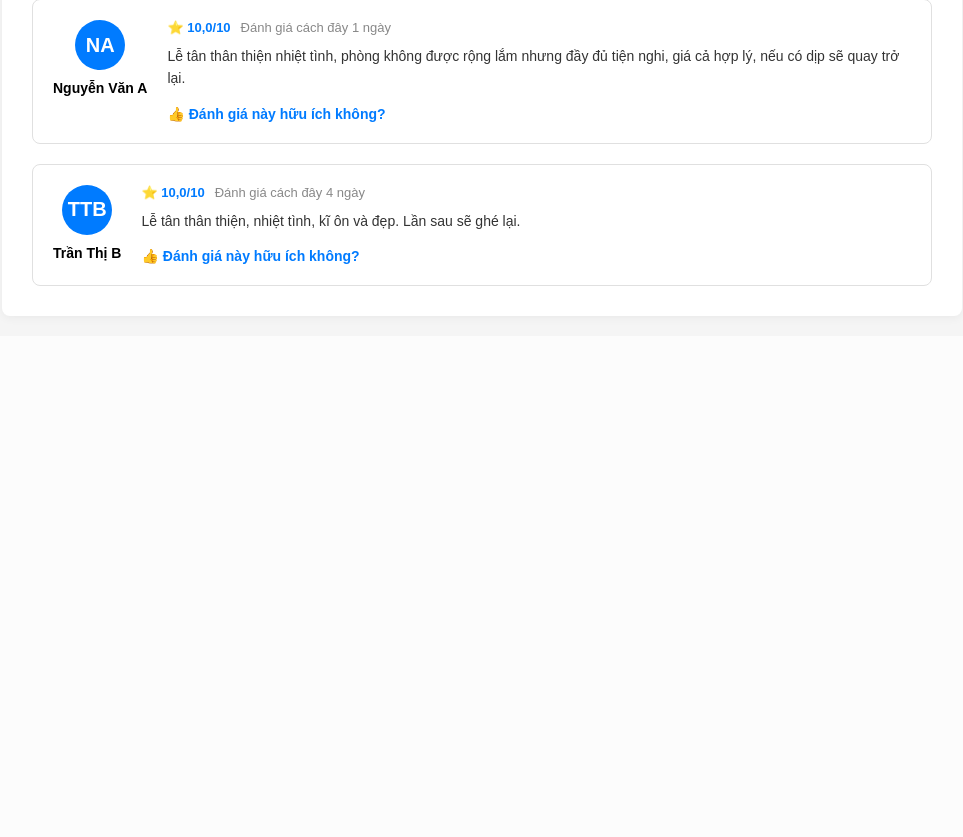
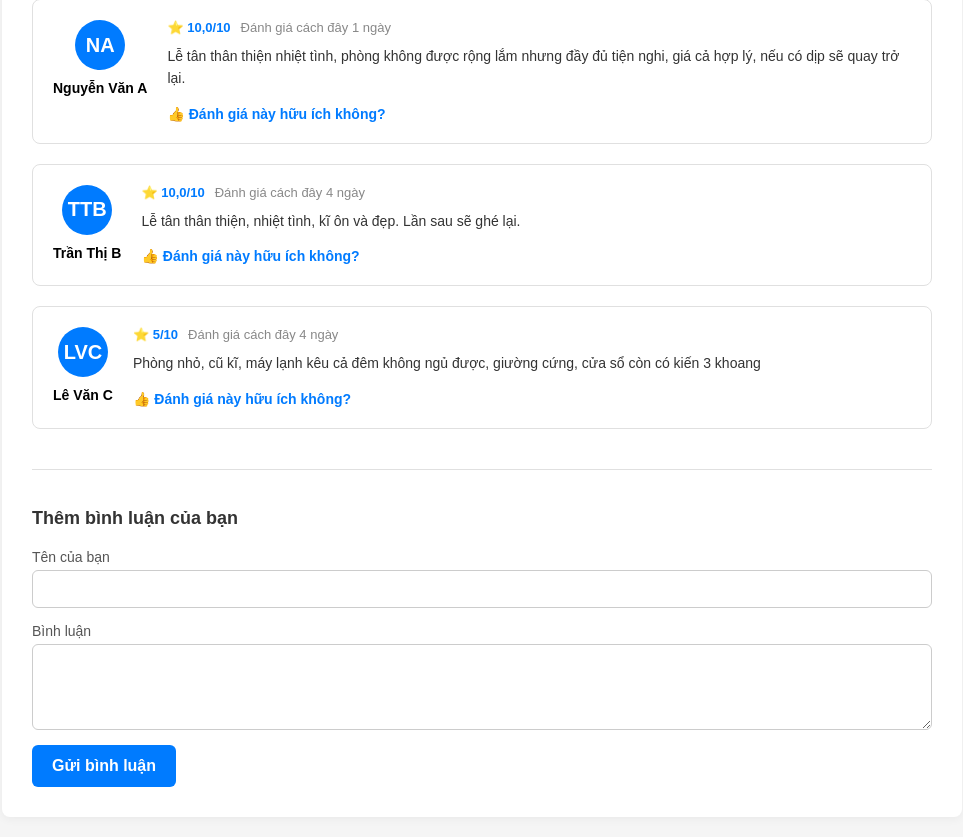
Before and after one commit to XuanSang14012004/BookingHomstay, a PHP site: page /reviews.html in a window 1280 px wide. Shown: the part 518-1355 px from the top of the page, without its empty margins (158-1121 px from the left). Before the commit the page ends 836 px from the top, so only its background shows below. Run offline with PHP 8.4, Linux system fonts and the light colour scheme.

Commit message:
danh gia

```diff
--- a/reviews/reviews.html
+++ b/reviews/reviews.html
@@ -123,6 +123,38 @@
                     </div>
                 </div>
             </div>
+
+            <div class="review-item">
+                <div class="user-info">
+                    <div class="avatar">LVC</div>
+                    <div class="name">Lê Văn C</div>
+                </div>
+                <div class="review-content">
+                    <div class="rating-and-time">
+                        <span class="score">⭐ 5/10</span>
+                        <span class="time">Đánh giá cách đây 4 ngày</span>
+                    </div>
+                    <p class="comment">Phòng nhỏ, cũ kĩ, máy lạnh kêu cả đêm không ngủ được, giường cứng, cửa sổ còn có kiến 3 khoang</p>
+                    <div class="helpful-button">
+                        <button>👍 Đánh giá này hữu ích không?</button>
+                    </div>
+                </div>
+            </div>
+
+            <div class="add-comment-section">
+                <h3 class="add-comment-title">Thêm bình luận của bạn</h3>
+                <form id="comment-form" class="comment-form">
+                    <div class="form-group">
+                        <label for="comment-name">Tên của bạn</label>
+                        <input type="text" id="comment-name" name="name" required>
+                    </div>
+                    <div class="form-group">
+                        <label for="comment-text">Bình luận</label>
+                        <textarea id="comment-text" name="comment" rows="4" required></textarea>
+                    </div>
+                    <button type="submit" class="submit-comment-btn">Gửi bình luận</button>
+                </form>
+            </div>
         </div>
     </div>
 
--- a/reviews/rv.css
+++ b/reviews/rv.css
@@ -270,6 +270,70 @@ hr.section-divider {
     text-decoration: underline;
 }
 
+/* Styling cho phần thêm bình luận */
+.add-comment-section {
+    padding-top: 20px;
+    border-top: 1px solid #e0e0e0;
+    margin-top: 20px;
+}
+
+.add-comment-title {
+    font-size: 18px;
+    font-weight: bold;
+    color: #333;
+    margin-bottom: 20px;
+}
+
+.comment-form {
+    display: flex;
+    flex-direction: column;
+    gap: 15px;
+}
+
+.form-group {
+    display: flex;
+    flex-direction: column;
+}
+
+.form-group label {
+    font-size: 14px;
+    color: #555;
+    margin-bottom: 5px;
+}
+
+.form-group input,
+.form-group textarea {
+    padding: 10px;
+    border: 1px solid #ccc;
+    border-radius: 6px;
+    font-size: 14px;
+    font-family: Arial, sans-serif;
+    transition: border-color 0.3s;
+}
+
+.form-group input:focus,
+.form-group textarea:focus {
+    outline: none;
+    border-color: #007bff;
+}
+
+.submit-comment-btn {
+    background-color: #007bff;
+    color: #fff;
+    border: none;
+    padding: 12px 20px;
+    border-radius: 6px;
+    font-size: 16px;
+    font-weight: bold;
+    cursor: pointer;
+    transition: background-color 0.3s;
+    align-self: flex-start;
+}
+
+.submit-comment-btn:hover {
+    background-color: #0056b3;
+}
+
 /* Responsive adjustments */
 @media (max-width: 768px) {
     .detailed-rating-section {
--- a/reviews/rv.js
+++ b/reviews/rv.js
@@ -25,4 +25,80 @@ document.addEventListener('DOMContentLoaded', () => {
             console.log(`Filtering by: ${tag.textContent.replace(/\(\d+\)/, '').trim()}`);
         });
     });
+
+    // Logic cho form bình luận
+    const commentForm = document.getElementById('comment-form');
+    const reviewsListSection = document.querySelector('.reviews-list-section');
+
+    commentForm.addEventListener('submit', (event) => {
+        event.preventDefault(); // Ngăn form gửi đi và tải lại trang
+
+        // Lấy giá trị từ các trường input
+        const nameInput = document.getElementById('comment-name');
+        const commentInput = document.getElementById('comment-text');
+
+        const name = nameInput.value;
+        const comment = commentInput.value;
+
+        // Tạo một phần tử bình luận mới
+        const newCommentItem = document.createElement('div');
+        newCommentItem.classList.add('review-item');
+
+        // Tạo avatar
+        const userAvatar = document.createElement('div');
+        userAvatar.classList.add('user-info');
+        const avatarBubble = document.createElement('div');
+        avatarBubble.classList.add('avatar');
+        avatarBubble.textContent = name.split(' ').map(n => n[0]).join('').toUpperCase(); // Lấy chữ cái đầu của tên
+        const userName = document.createElement('div');
+        userName.classList.add('name');
+        userName.textContent = name;
+        userAvatar.appendChild(avatarBubble);
+        userAvatar.appendChild(userName);
+
+        // Tạo nội dung bình luận
+        const reviewContent = document.createElement('div');
+        reviewContent.classList.add('review-content');
+        const ratingAndTime = document.createElement('div');
+        ratingAndTime.classList.add('rating-and-time');
+        const time = document.createElement('span');
+        time.classList.add('time');
+        time.textContent = 'Bình luận vừa gửi'; // Thời gian tạm
+        ratingAndTime.appendChild(time);
+
+        const commentText = document.createElement('p');
+        commentText.classList.add('comment');
+        commentText.textContent = comment;
+
+        const helpfulButtonDiv = document.createElement('div');
+        helpfulButtonDiv.classList.add('helpful-button');
+        const helpfulButton = document.createElement('button');
+        helpfulButton.textContent = '👍 Đánh giá này hữu ích không?';
+        helpfulButtonDiv.appendChild(helpfulButton);
+
+        reviewContent.appendChild(ratingAndTime);
+        reviewContent.appendChild(commentText);
+        reviewContent.appendChild(helpfulButtonDiv);
+
+        // Gộp tất cả lại
+        newCommentItem.appendChild(userAvatar);
+        newCommentItem.appendChild(reviewContent);
+
+        // Thêm bình luận mới vào đầu danh sách
+        reviewsListSection.prepend(newCommentItem);
+
+        // Reset form
+        commentForm.reset();
+
+        // Thêm lại logic cho nút "hữu ích" cho bình luận mới
+        helpfulButton.addEventListener('click', () => {
+            if (helpfulButton.textContent.includes('hữu ích không?')) {
+                helpfulButton.textContent = 'Bạn đã đánh giá là hữu ích';
+                helpfulButton.style.color = 'green';
+            } else {
+                helpfulButton.textContent = '👍 Đánh giá này hữu ích không?';
+                helpfulButton.style.color = '#007bff';
+            }
+        });
+    });
 });
```
